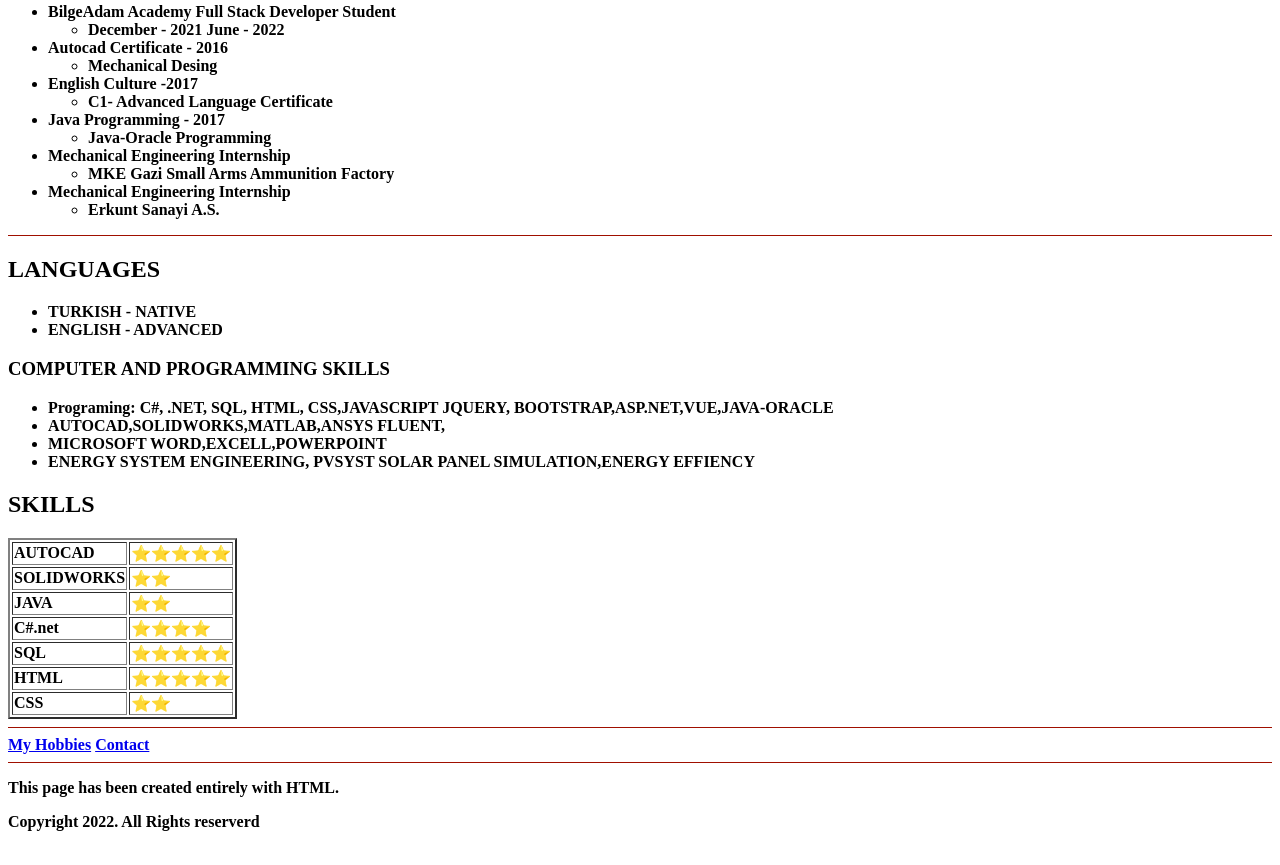
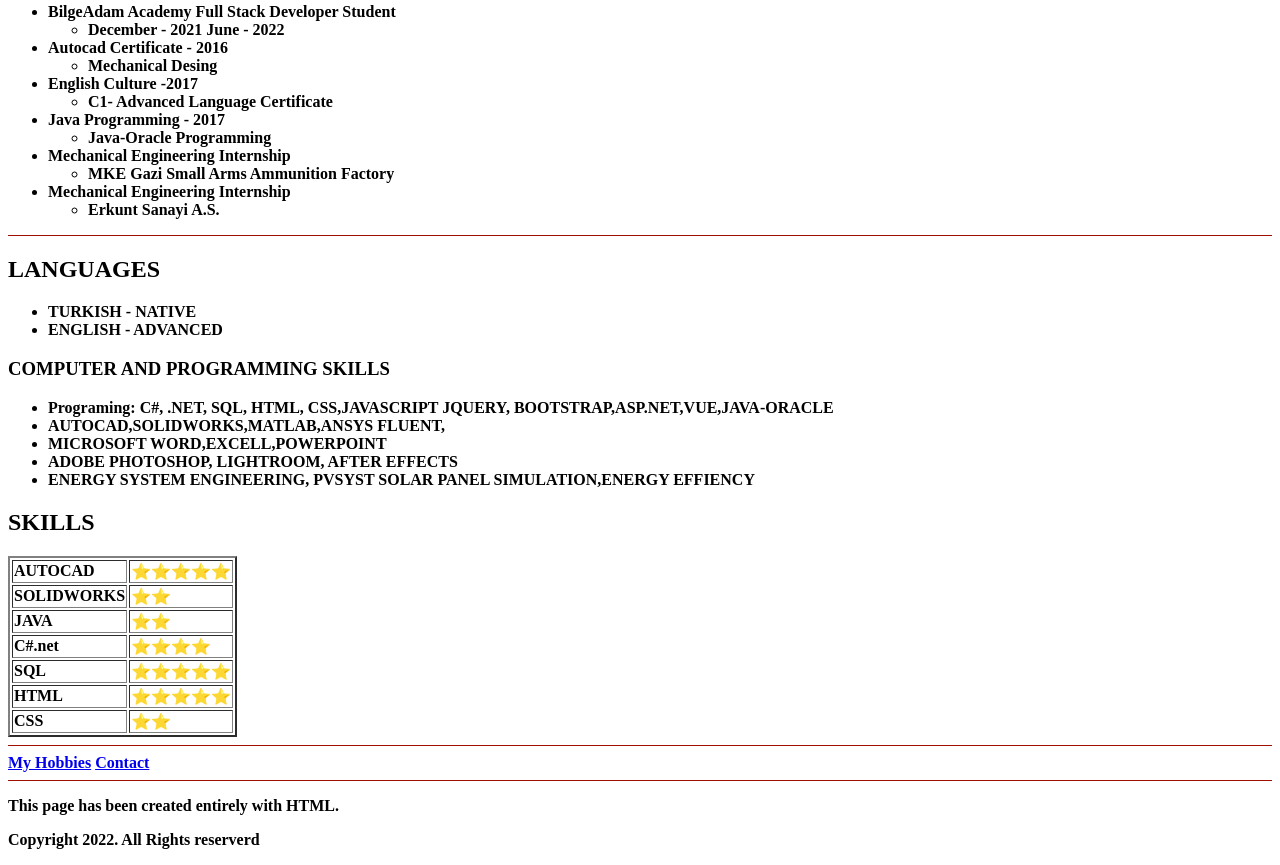
Before and after one commit to cagrimate/cagrimate.github.io, a plain HTML site: page index.html in a window 1280 px wide. Shown: the part 783-1648 px from the top of the page. Drawn offline with Linux system fonts and the light colour scheme.

Commit message:
duzeltmeler yapıldı

```diff
--- a/index.html
+++ b/index.html
@@ -136,6 +136,7 @@
             <li>Programing: C#, .NET, SQL, HTML, CSS,JAVASCRIPT JQUERY, BOOTSTRAP,ASP.NET,VUE,JAVA-ORACLE</li>
             <li>AUTOCAD,SOLIDWORKS,MATLAB,ANSYS FLUENT,</li>
             <li>MICROSOFT WORD,EXCELL,POWERPOINT</li>
+            <li>ADOBE PHOTOSHOP, LIGHTROOM, AFTER EFFECTS</li>
             <li>ENERGY SYSTEM ENGINEERING, PVSYST SOLAR PANEL SIMULATION,ENERGY EFFIENCY</li>
         </ul>
 
```
Also changed, not shown: contact.html (+1 -1 lines).
